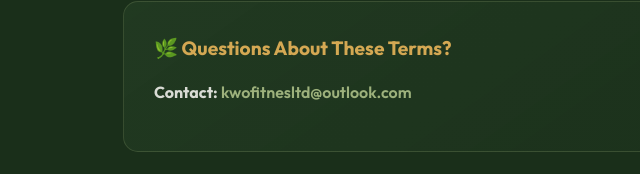
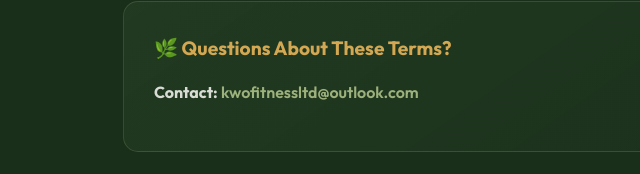
Before and after one commit to Davenport1997/kwo-Homepage, a plain HTML site: page terms.html in a window 1280 px wide. Shown: the part 5611-5785 px from the top of the page, 87-727 px from the left. Drawn offline with Linux system fonts and the light colour scheme.

Commit message:
Update terms.html

```diff
--- a/terms.html
+++ b/terms.html
@@ -435,7 +435,7 @@
         <h2>16. Contact</h2>
         <div class="contact-box">
             <h3>🌿 Questions About These Terms?</h3>
-            <p><strong>Contact:</strong> <a href="mailto:kwofitnesltd@outlook.com">kwofitnesltd@outlook.com</a></p>
+            <p><strong>Contact:</strong> <a href="mailto:kwofitnessltd@outlook.com">kwofitnessltd@outlook.com</a></p>
         </div>
 
         <div class="info-box">
```
